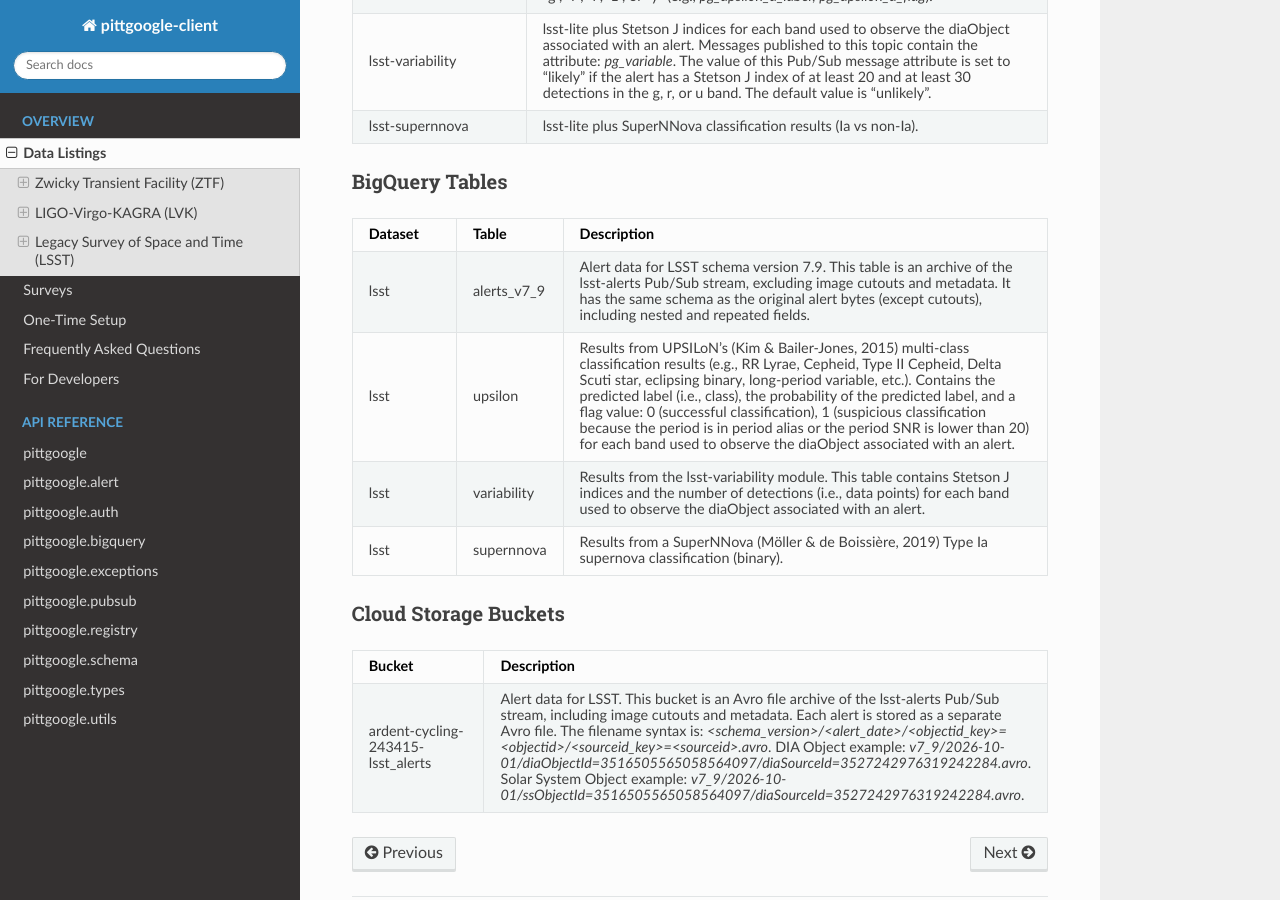
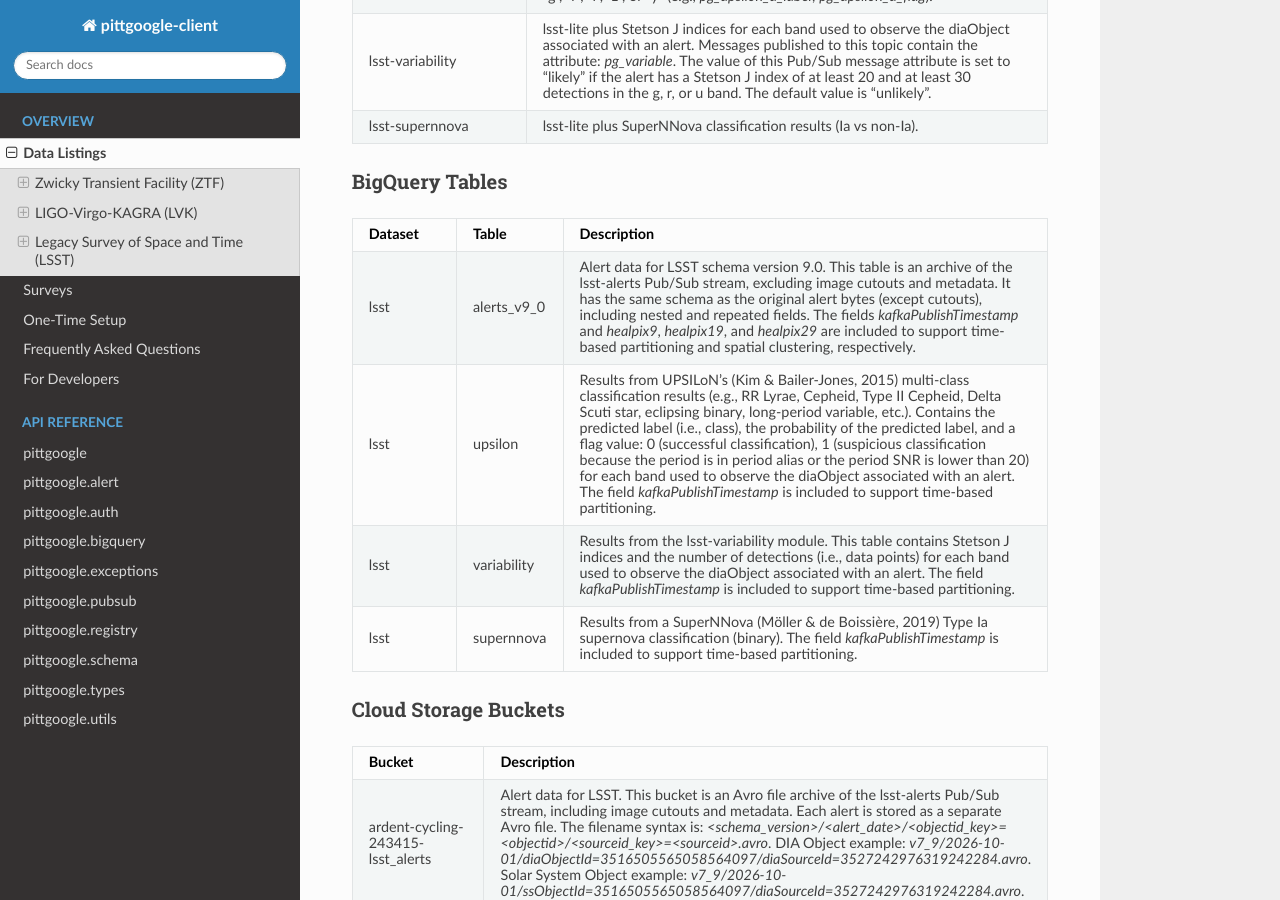
Before and after one commit to mwvgroup/pittgoogle-client, a Sphinx documentation site: the page built from docs/source/listings.rst, in a window 1280 px wide and 900 px high, scrolled down 2680 px. Built offline with Sphinx 7.4.7 and the Read the Docs theme 3.1.0, drawn with Linux system fonts in a browser that asks for light colours.

Commit message:
update LSST table descriptions

```diff
--- a/docs/source/listings.rst
+++ b/docs/source/listings.rst
@@ -221,10 +221,11 @@
       - Description
 
     * - lsst
-      - alerts_v7_9
-      - Alert data for LSST schema version 7.9. This table is an archive of the lsst-alerts Pub/Sub stream,
-        excluding image cutouts and metadata.
-        It has the same schema as the original alert bytes (except cutouts), including nested and repeated fields.
+      - alerts_v9_0
+      - Alert data for LSST schema version 9.0. This table is an archive of the lsst-alerts Pub/Sub stream,
+        excluding image cutouts and metadata. It has the same schema as the original alert bytes (except cutouts),
+        including nested and repeated fields. The fields `kafkaPublishTimestamp` and `healpix9`, `healpix19`, and
+        `healpix29` are included to support time-based partitioning and spatial clustering, respectively.
 
     * - lsst
       - upsilon
@@ -232,16 +233,19 @@
         Cepheid, Type II Cepheid, Delta Scuti star, eclipsing binary, long-period variable, etc.). Contains
         the predicted label (i.e., class), the probability of the predicted label, and a flag value: 0
         (successful classification), 1 (suspicious classification because the period is in period alias or the period
-        SNR is lower than 20) for each band used to observe the diaObject associated with an alert.
+        SNR is lower than 20) for each band used to observe the diaObject associated with an alert. The field
+        `kafkaPublishTimestamp` is included to support time-based partitioning.
 
     * - lsst
       - variability
       - Results from the lsst-variability module. This table contains Stetson J indices and the number of detections (i.e.,
-        data points) for each band used to observe the diaObject associated with an alert.
+        data points) for each band used to observe the diaObject associated with an alert. The field
+        `kafkaPublishTimestamp` is included to support time-based partitioning.
 
     * - lsst
       - supernnova
-      - Results from a SuperNNova (Möller \& de Boissière, 2019) Type Ia supernova classification (binary).
+      - Results from a SuperNNova (Möller \& de Boissière, 2019) Type Ia supernova classification (binary). The field
+        `kafkaPublishTimestamp` is included to support time-based partitioning.
 
 Cloud Storage Buckets
 ^^^^^^^^^^^^^^^^^^^^^
```
